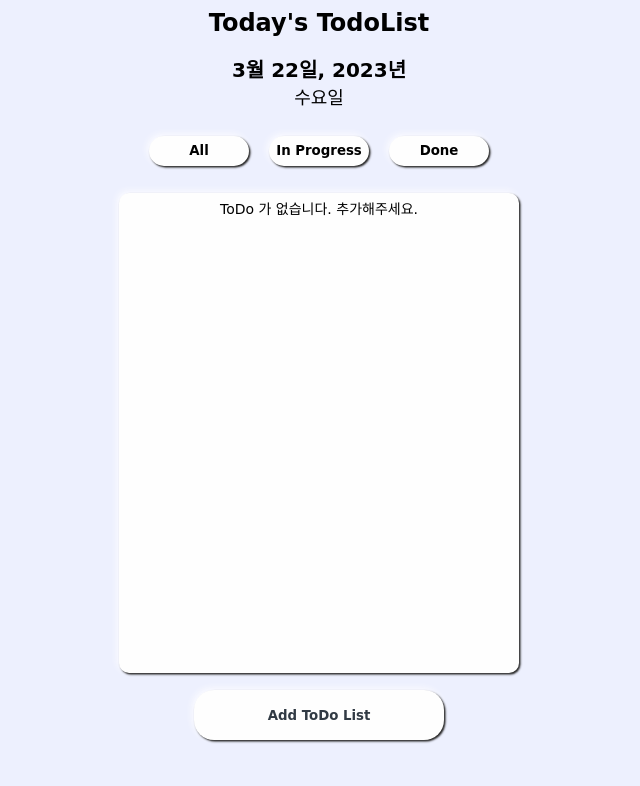
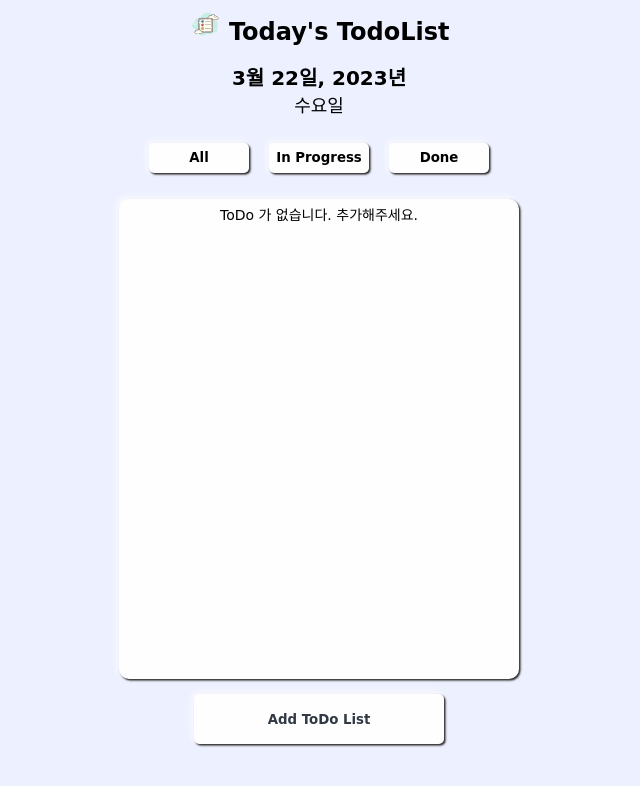
Before and after one commit to hyuk12/todolist2, a plain HTML site: page index.html in a window 1280 px wide. Shown: the whole page, without its empty margins (321-961 px from the left). Drawn offline with Linux system fonts and the light colour scheme; a web font is replaced by a local one.

Commit message:
favicon 작업 끝

```diff
--- a/css/index.css
+++ b/css/index.css
@@ -15,6 +15,8 @@
 .title {
     font-size: 24px;
     font-weight: 700;
+
+    text-align: center;
 }
 
 .year-month-date {
@@ -39,7 +41,7 @@
 .select-progress, .select-all, .select-done {
     margin: 10px;
     border: none;
-    border-radius: 20px;
+    border-radius: 5px;
 
     width: 100px;
     height: 30px;
@@ -156,7 +158,7 @@
 .add-todo-list-button {
 
     border: none;
-    border-radius: 20px;
+    border-radius: 5px;
 
     width: 250px;
     height: 50px;
--- a/index.html
+++ b/index.html
@@ -5,6 +5,7 @@
     <meta http-equiv="X-UA-Compatible" content="IE=edge">
     <meta name="viewport" content="width=device-width, initial-scale=1.0">
     <title>todoList</title>
+    <link rel="shortcut icon" href="./image/icons8-reminders-cloud-32.png" type="image/x-icon">
     <link rel="stylesheet" href="./css/common.css">
     <link rel="stylesheet" href="./css/index.css">
     <link rel="stylesheet" href="./css/modal.css">
@@ -13,7 +14,9 @@
 </head>
 <body>
     <div class="container">
-        <span class="title">Today's TodoList</span>
+        <span class="title">
+            <img src="./image/icons8-reminders-cloud-32.png" alt="">
+            Today's TodoList</span>
         <span class="current-day">
 
         </span>
--- a/js/modal.js
+++ b/js/modal.js
@@ -43,7 +43,7 @@ class ModalEvent {
         });
 
         const todoObj = {
-            todoDate: `${this.convertDay(now.getDay())}`,
+
             todoDateTime: setTodoDateTime.length < 2 ? + new Date() : setTodoDateTime,
             todoTitle: null,
             todoContent: null,
@@ -104,7 +104,7 @@ class ModalEvent {
             setTodoDateTime(selectedDate + (timeParts[0]) * 3600000 + timeParts[1] * 60000);
         });
 
-        pastTodo.todoDate = `${this.convertDay(now.getDay())}`;
+
         pastTodo.todoDateTime = setTodoDateTime.length < 2 ? + pastTodo.todoDateTime : setTodoDateTime;
 
         modalApplyButton.onclick = () => {
```
Also changed, not shown: image/icons8-reminders-cloud-120.png (added), image/icons8-reminders-cloud-16.png (added), image/icons8-reminders-cloud-32.png (added), image/icons8-reminders-cloud-96.png (added).
